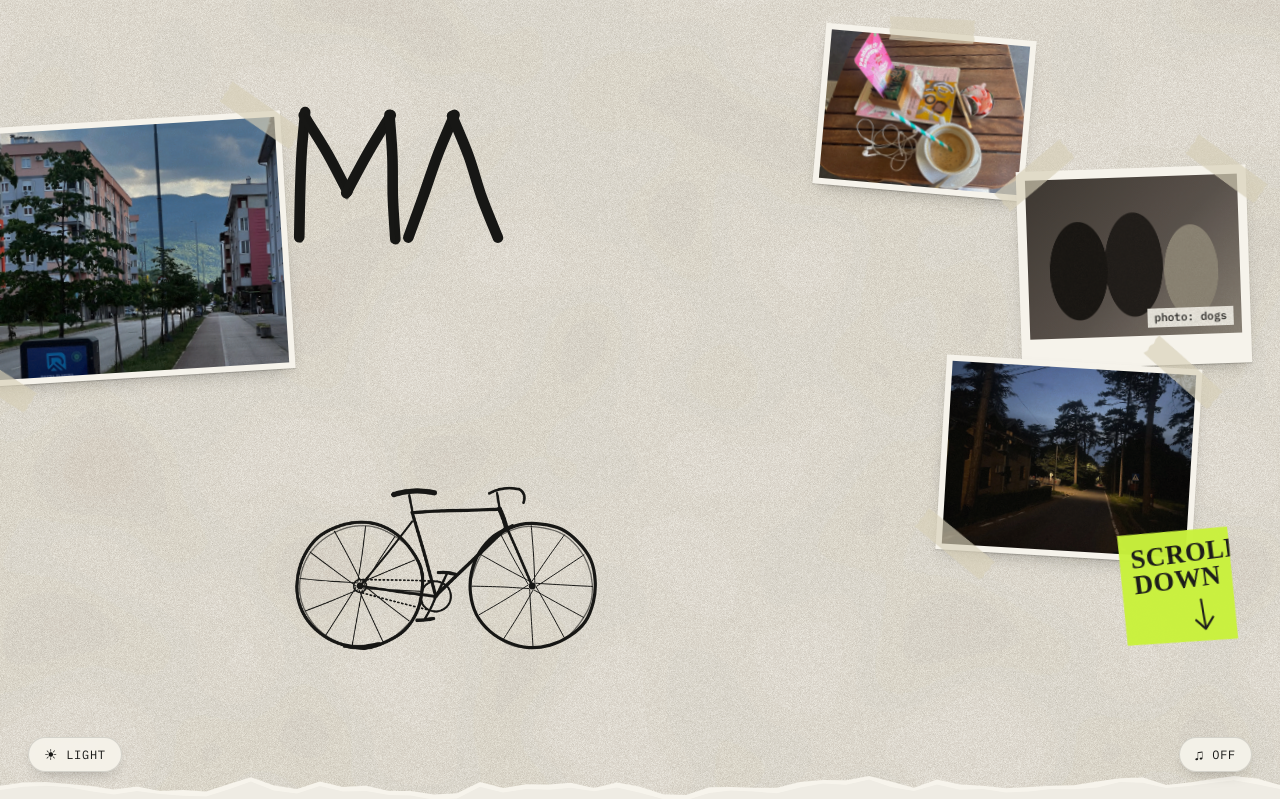
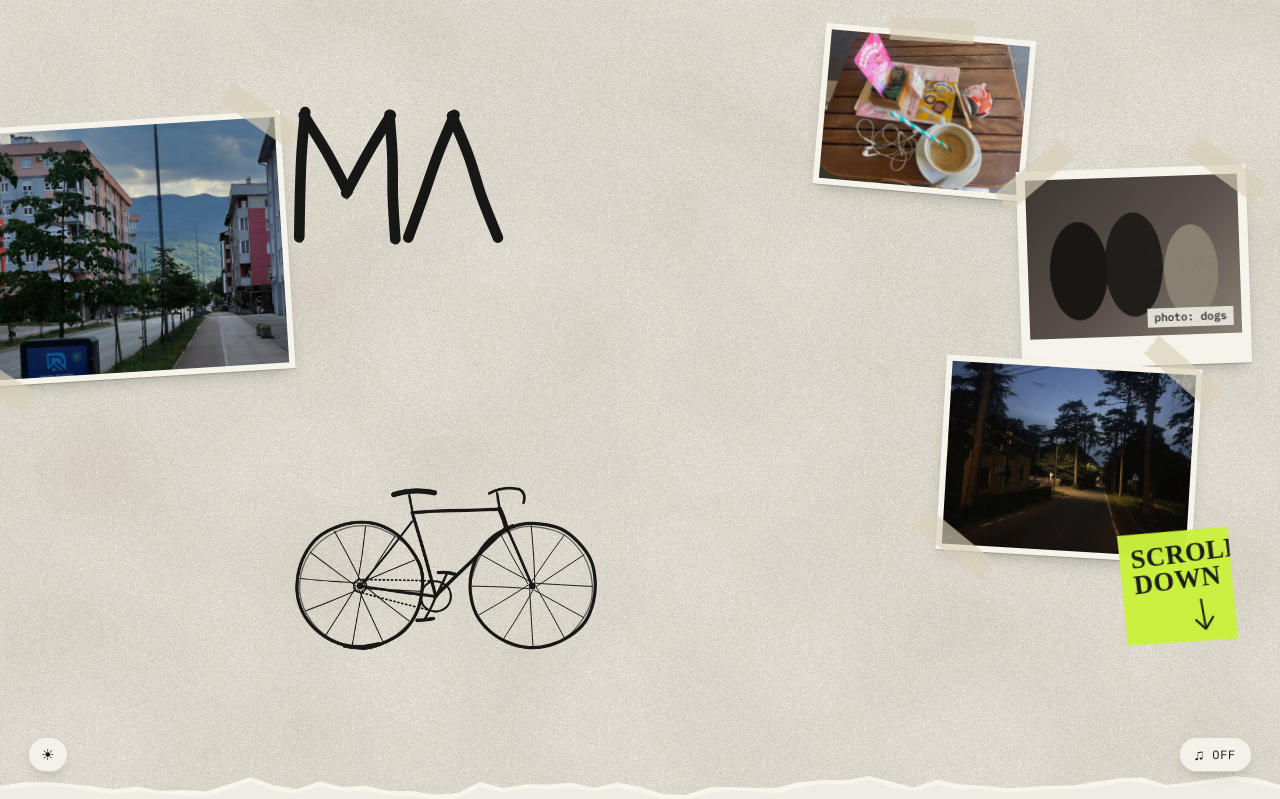
Before and after one commit to qcwaaap/portfolio, a Next.js app: page / in a window 1280 px wide. Shown: the top 799 px of the page. Built offline with nearby package versions, Linux system fonts and the light colour scheme; a web font is replaced by a local one.

Commit message:
edited dark light button

```diff
--- a/src/components/theme/ThemeToggle.module.css
+++ b/src/components/theme/ThemeToggle.module.css
@@ -6,7 +6,7 @@
   display: flex;
   align-items: center;
   gap: 8px;
-  padding: 9px 15px;
+  padding: 9px 12px;
   font-family: var(--font-mono, ui-monospace), monospace;
   font-size: 12px;
   letter-spacing: 0.06em;
--- a/src/components/theme/ThemeToggle.tsx
+++ b/src/components/theme/ThemeToggle.tsx
@@ -55,7 +55,6 @@ export function ThemeToggle() {
       <span className={styles.icon} aria-hidden>
         {dark ? '☾' : '☀'}
       </span>
-      {theme ? (dark ? 'DARK' : 'LIGHT') : ''}
     </button>
   );
 }
```
Also changed, not shown: 1 other file (tests, documents, lock files or other folders).
